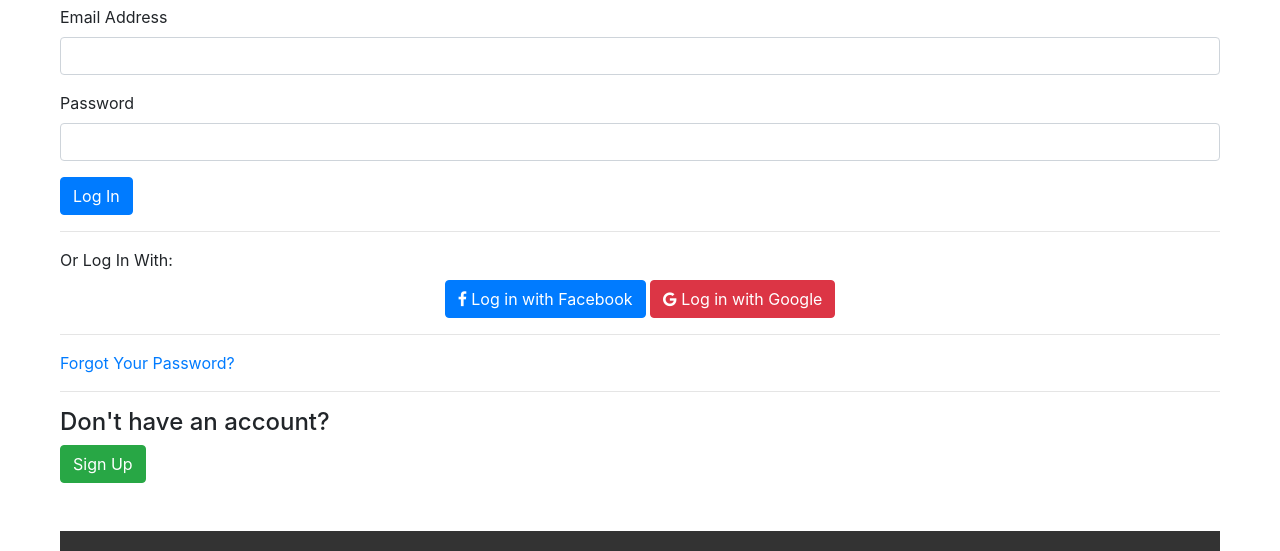
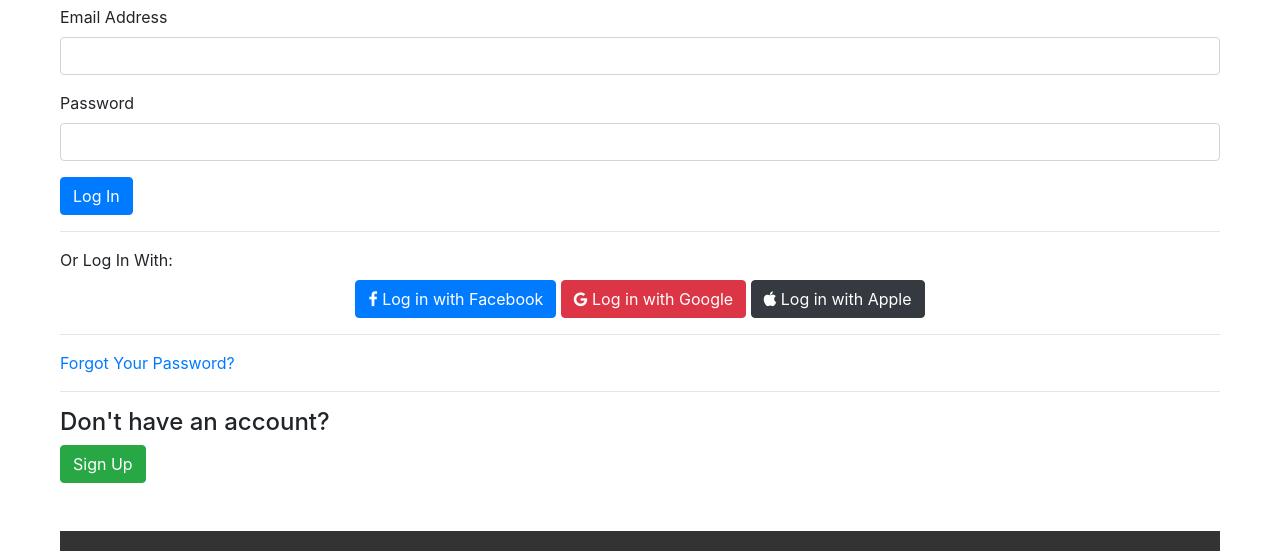
Before and after one commit to salvadorklaude/webstinger, a plain HTML site: page login.html in a window 1280 px wide. Shown: the part 103-654 px from the top of the page. Drawn offline with nearby package versions, Linux system fonts and the light colour scheme.

Commit message:
Added Apple Log-in

```diff
--- a/login.html
+++ b/login.html
@@ -66,6 +66,7 @@
                 <div class="text-center">
                     <a href="#" class="btn btn-primary"><i class="fa fa-facebook"></i> Log in with Facebook</a>
                     <a href="#" class="btn btn-danger"><i class="fa fa-google"></i> Log in with Google</a>
+                    <a href="#" class="btn btn-dark"><i class="fa fa-apple"></i> Log in with Apple</a>
                 </div>
             </div>
             <hr>
```
